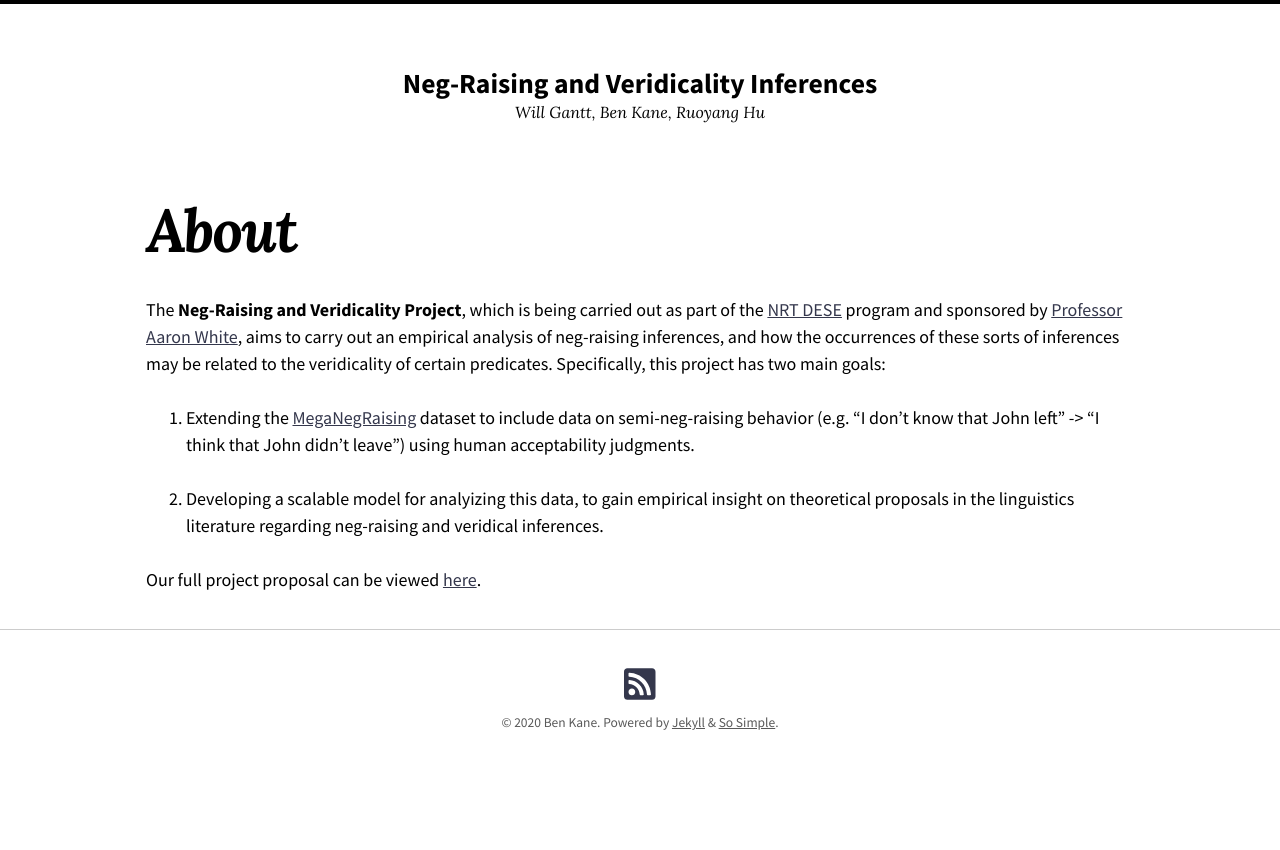
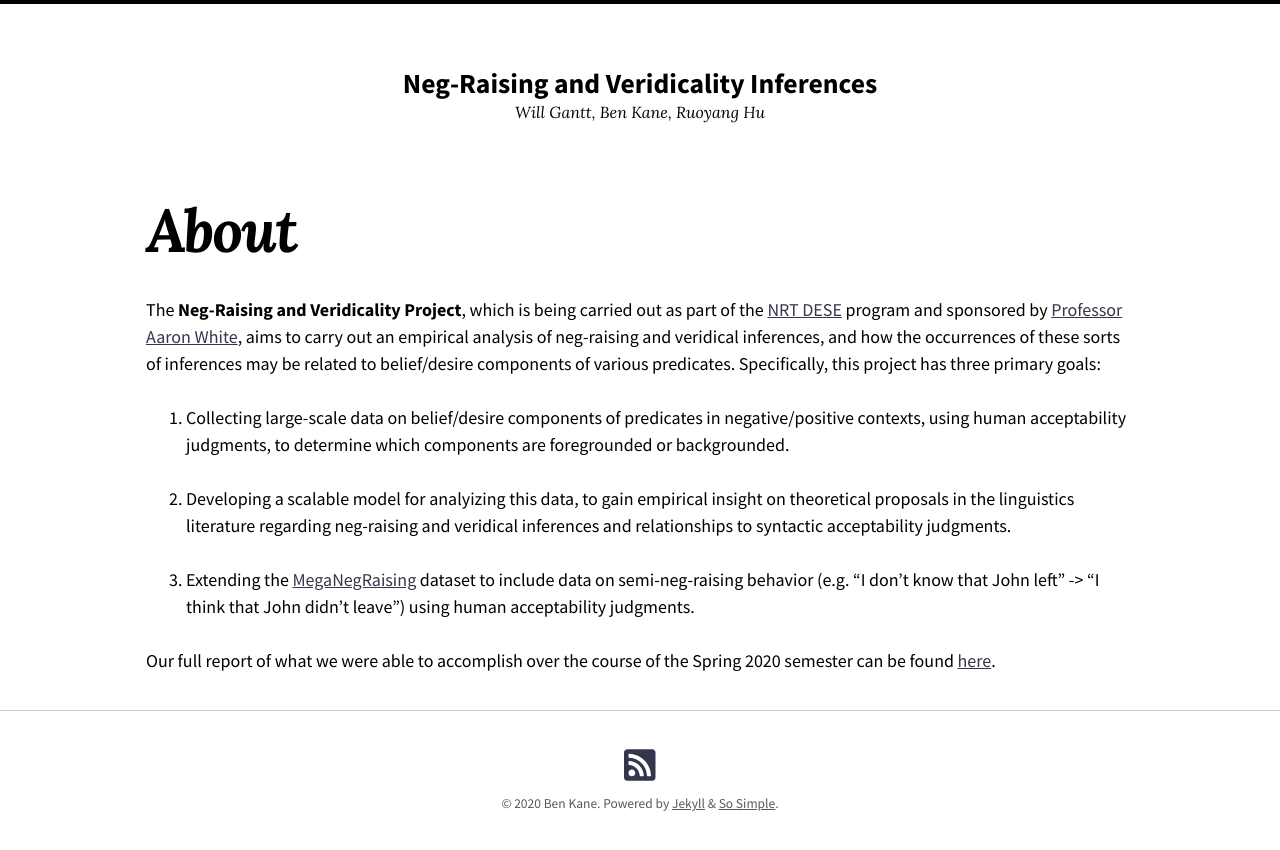
Before and after one commit to bkane2/bkane2.github.io, a Jekyll site: the page built from index.md, in a window 1280 px wide. Shown: the top 850 px of the page. Built offline with Jekyll 4.4.1, drawn with Linux system fonts in a browser that asks for light colours; nearby versions of some CDN libraries.

Commit message:
Pushed updates

```diff
--- a/_data/navigation.yml
+++ b/_data/navigation.yml
@@ -4,5 +4,7 @@
   url: /
 - title: Data
   url: /data/
-- title: Updates
-  url: /updates/
+# - title: Updates
+#   url: /updates/
+- title: Model
+  url: /model/
--- a/index.md
+++ b/index.md
@@ -1,15 +1,18 @@
 ---
 layout: page
 title: About
-excerpt: "This project aims to study the relationships between the semantic properties and syntactic distribution of various verbs,
-          and the sorts of neg-raising and veridical inferences that can be generated."
+excerpt: "This project aims to investigate the relationship between the belief and desire relations expressed by certain verbs and those verbs' tendency to license negation-raising and veridicality inferences."
 modified: 2019-08-14T11:46-05:00
 ---
 
-The **Neg-Raising and Veridicality Project**, which is being carried out as part of the [NRT DESE](http://www.sas.rochester.edu/dsc/graduate/nrt.html) program and sponsored by [Professor Aaron White](http://aaronstevenwhite.io), aims to carry out an empirical analysis of neg-raising inferences, and how the occurrences of these sorts of inferences may be related to the veridicality of certain predicates. Specifically, this project has two main goals:
+<!-- investigate the relationship between the belief and desire relations expressed by certain verbs and those verbs' tendency to license negation-raising and veridicality inferences. To do this, we collect a preliminary pilot dataset of human judgements on a natural language inference (NLI) task designed to target the belief and desire properties of different English verbs. We then train an LSTM-based neural NLI model with RoBERTa subword embeddings on existing datasets of negation-raising and veridicality inference judgments and evaluate its ability to correctly make the inferences in the new task. Our initial findings, based only on the small set of judgments from this pilot (fewer than 100 examples), are inconclusive. -->
 
-1. Extending the [MegaNegRaising](http://megaattitude.io/projects/mega-negraising/) dataset to include data on semi-neg-raising behavior (e.g. "I don't know that John left" -> "I think that John didn't leave") using human acceptability judgments.
+The **Neg-Raising and Veridicality Project**, which is being carried out as part of the [NRT DESE](http://www.sas.rochester.edu/dsc/graduate/nrt.html) program and sponsored by [Professor Aaron White](http://aaronstevenwhite.io), aims to carry out an empirical analysis of neg-raising and veridical inferences, and how the occurrences of these sorts of inferences may be related to belief/desire components of various predicates. Specifically, this project has three primary goals:
 
-2. Developing a scalable model for analyizing this data, to gain empirical insight on theoretical proposals in the linguistics literature regarding neg-raising and veridical inferences.
+1. Collecting large-scale data on belief/desire components of predicates in negative/positive contexts, using human acceptability judgments, to determine which components are foregrounded or backgrounded.
 
-Our full project proposal can be viewed [here]({{ site.url }}/project_proposal.pdf).
+2. Developing a scalable model for analyizing this data, to gain empirical insight on theoretical proposals in the linguistics literature regarding neg-raising and veridical inferences and relationships to syntactic acceptability judgments.
+
+3. Extending the [MegaNegRaising](http://megaattitude.io/projects/mega-negraising/) dataset to include data on semi-neg-raising behavior (e.g. "I don't know that John left" -> "I think that John didn't leave") using human acceptability judgments.
+
+Our full report of what we were able to accomplish over the course of the Spring 2020 semester can be found [here]({{ site.url }}/project_report.pdf).
```
Also changed, not shown: model/index.md (added, +10 -0 lines), 1 other file.
